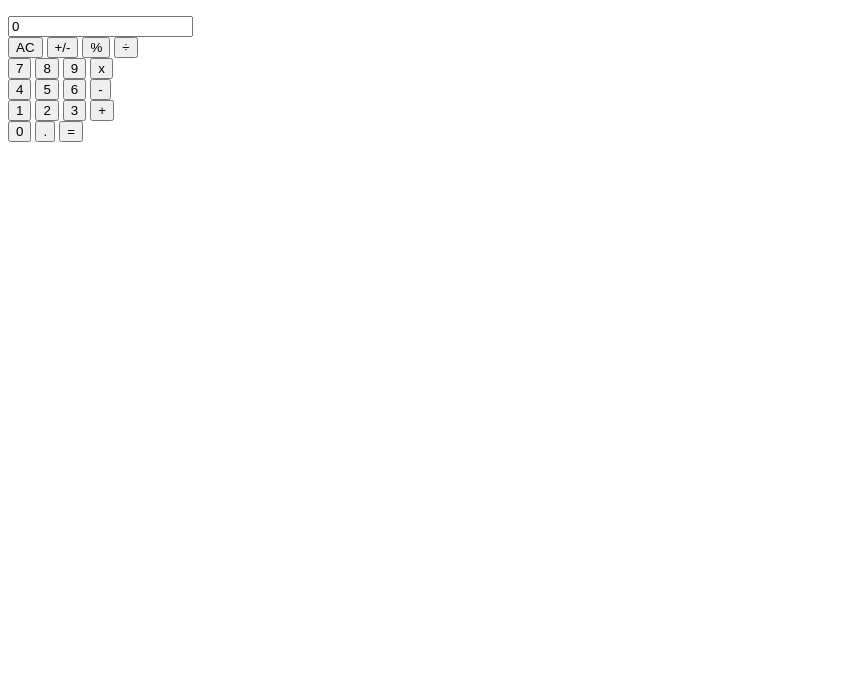
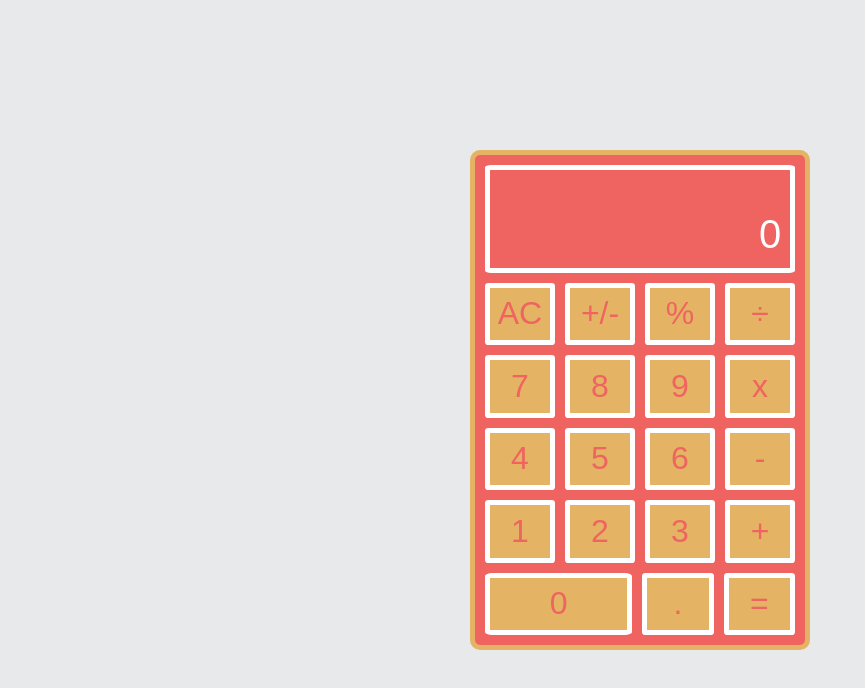
Before and after one commit to cmesteban/calculator, a plain HTML site: page index.html in a window 1280 px wide. Shown: the whole page, without its empty margins (0-865 px from the left). Drawn offline with Linux system fonts and the light colour scheme.

Commit message:
added css for calculator

```diff
--- a/css/mystyles.css
+++ b/css/mystyles.css
@@ -0,0 +1,73 @@
+body{
+    background-color: #E8E9EB;
+}
+
+.container{
+    display: flex;
+    flex-flow: column;
+    border-radius: 10px;
+    width: 40vh;
+    height: 60vh;
+    background-color: #ef6461;
+    padding: 5px;
+    position: absolute;
+    left: 50%;
+    top: 50%;
+    transform: translate(-50%, -50%);
+    border: 5px solid #E4B363;
+
+}
+
+.row{
+    display: flex;
+    flex-flow: row;
+    flex-grow: 1;
+}
+
+#display{
+    display: block;
+    font-family: sans-serif;
+    height: 15%;
+    border: 5px solid rgba(255, 255, 255, 1);
+    margin:5px;
+    padding: 5px;
+    border-radius: 2%;
+}
+
+#previous {
+    text-align: right;
+    margin: 4px;
+    color: rgba(255, 255, 255, 0.8);
+    height: 25%;
+    vertical-align: middle;
+    font-size: 2vh;
+}
+
+#inputs {
+    font-size: 2.5em;
+    font-family: sans-serif;
+    background-color: rgba(255, 255, 255, 0);
+    color: rgba(255, 255, 255, 1);
+    text-align: right;
+    margin: 0px auto 0px auto;
+    width: 98%;
+    height: 65%;
+    border: none;
+    outline: none;
+}
+#zero {
+    width: 52%;
+}
+button{
+    color: #ef6461;
+    background-color: #E4B363;
+    padding: 0;
+    width: 25%;
+    font-size: 2em;
+    font-weight: 500;
+    border-style: none;
+    border: 5px solid rgba(255, 255, 255, 1);
+    margin:5px;
+    outline: none;
+    border-radius: 5%;
+}
--- a/index.html
+++ b/index.html
@@ -4,15 +4,17 @@
     <meta charset="UTF-8">
     <meta name="viewport" content="width=device-width, initial-scale=1.0">
     <meta http-equiv="X-UA-Compatible" content="ie=edge">
+    <link rel="stylesheet" href="css/reset.css">
+    <link rel="stylesheet" href="css/mystyles.css">
     <title>Calculator</title>
 </head>
 <body>
     <div class="container">
-        <div class ="row">
+        <div class ="row" id="display">
             <p data-previous id="previous"></p>
-            <input type="text" value="0" maxlength="9" onfocus="this.value = this.value">
+            <input id="inputs" type="text" value="0" maxlength="9" onfocus="this.value = this.value">
         </div>
-    </div>
+
     <div class="row">
         <button data-clear>AC</button>
         <button data-minus>+/-</button>
@@ -42,6 +44,7 @@
         <button data-number>.</button>
         <button data-equals id="equals">=</button>
     </div>
+    </div>
 
 </body>
 </html>
```
